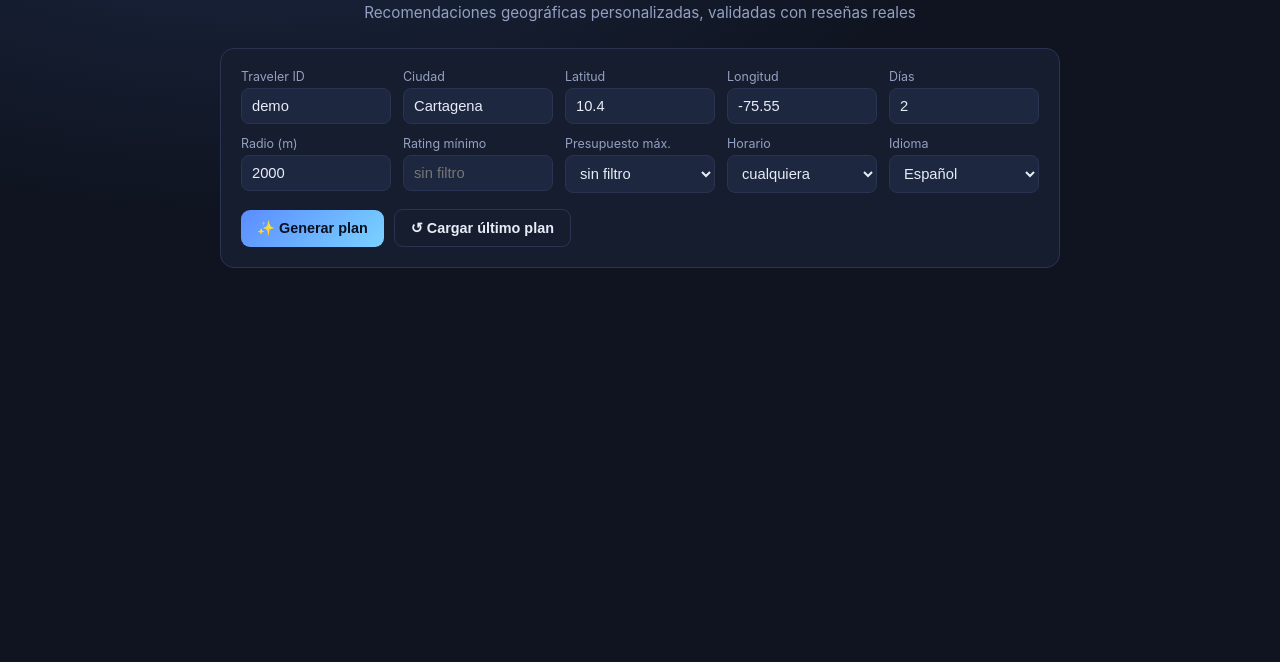
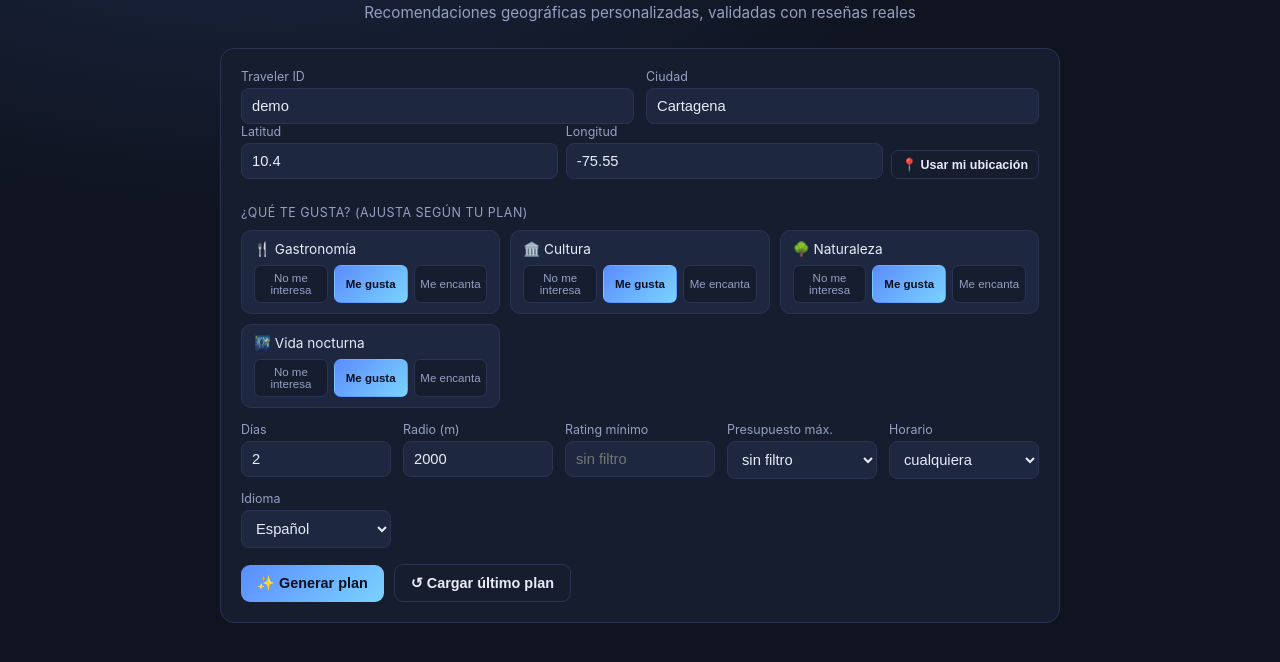
Before and after one commit to haiderelprogramador/geo-agency, a plain HTML site: page app/static/index.html in a window 1280 px wide. Shown: the part 66-728 px from the top of the page. Drawn offline with Linux system fonts and the light colour scheme.

Commit message:
Pregunta gustos del usuario y usa su ubicacion real para generar el plan

```diff
--- a/app/static/index.html
+++ b/app/static/index.html
@@ -220,6 +220,61 @@
     border: 2px solid #0b1020;
   }
   .day-marker span { transform: rotate(45deg); }
+
+  .taste-grid {
+    display: grid;
+    grid-template-columns: repeat(auto-fit, minmax(220px, 1fr));
+    gap: 10px;
+    margin-bottom: 4px;
+  }
+  .taste-item {
+    background: var(--panel-2);
+    border: 1px solid var(--border);
+    border-radius: 10px;
+    padding: 10px 12px;
+  }
+  .taste-item .taste-label {
+    display: flex;
+    justify-content: space-between;
+    font-size: 0.85rem;
+    margin-bottom: 8px;
+    color: var(--text);
+  }
+  .taste-levels {
+    display: flex;
+    gap: 6px;
+  }
+  .taste-levels button {
+    flex: 1;
+    padding: 6px 4px;
+    font-size: 0.72rem;
+    font-weight: 500;
+    background: var(--panel);
+    border: 1px solid var(--border);
+    color: var(--muted);
+    border-radius: 7px;
+  }
+  .taste-levels button.active {
+    background: linear-gradient(135deg, var(--accent), var(--accent-2));
+    color: #0b1020;
+    border-color: transparent;
+    font-weight: 700;
+  }
+  .geo-row {
+    display: flex;
+    gap: 8px;
+    align-items: flex-end;
+    margin-bottom: 12px;
+  }
+  .geo-row > div { flex: 1; }
+  #geoStatus { color: var(--muted); font-size: 0.78rem; margin-top: 4px; min-height: 1em; }
+  .section-label {
+    font-size: 0.78rem;
+    color: var(--muted);
+    text-transform: uppercase;
+    letter-spacing: 0.04em;
+    margin: 2px 0 10px;
+  }
   .spinner {
     display: inline-block;
     width: 14px; height: 14px;
@@ -251,6 +306,9 @@
         <label>Ciudad</label>
         <input id="city" value="Cartagena" />
       </div>
+    </div>
+
+    <div class="geo-row">
       <div>
         <label>Latitud</label>
         <input id="latitude" value="10.4" />
@@ -259,6 +317,14 @@
         <label>Longitud</label>
         <input id="longitude" value="-75.55" />
       </div>
+      <button class="btn-ghost btn-sm" type="button" onclick="useMyLocation()" id="geoBtn">📍 Usar mi ubicación</button>
+    </div>
+    <div id="geoStatus"></div>
+
+    <p class="section-label">¿Qué te gusta? (ajusta según tu plan)</p>
+    <div class="taste-grid" id="tasteGrid"></div>
+
+    <div class="form-grid" style="margin-top: 14px;">
       <div>
         <label>Días</label>
         <input id="days" type="number" min="1" max="7" value="2" />
@@ -313,6 +379,77 @@ const API = "";
 let currentPlanId = null;
 let currentTravelerId = "demo";
 
+// RF1: gustos explícitos — mismas categorías que el backend reconoce
+// (app/agents/tools.py CATEGORY_TO_GOOGLE_TYPES). 3 niveles simples en vez
+// de un slider: más rápido de usar desde el celular y ya cubre el rango
+// que el ranking necesita (0.1 / 0.6 / 0.9).
+const TASTE_CATEGORIES = [
+  { key: "gastronomía", label: "🍴 Gastronomía" },
+  { key: "cultura", label: "🏛️ Cultura" },
+  { key: "naturaleza", label: "🌳 Naturaleza" },
+  { key: "vida_nocturna", label: "🌃 Vida nocturna" },
+];
+const TASTE_LEVELS = [
+  { value: 0.1, label: "No me interesa" },
+  { value: 0.6, label: "Me gusta" },
+  { value: 0.9, label: "Me encanta" },
+];
+const tasteState = Object.fromEntries(TASTE_CATEGORIES.map((c) => [c.key, 0.6]));
+
+function renderTasteGrid() {
+  const grid = document.getElementById("tasteGrid");
+  grid.innerHTML = TASTE_CATEGORIES.map((cat) => `
+    <div class="taste-item">
+      <div class="taste-label"><span>${cat.label}</span></div>
+      <div class="taste-levels" id="taste-${cat.key}">
+        ${TASTE_LEVELS.map((lvl) => `
+          <button type="button"
+            class="${tasteState[cat.key] === lvl.value ? "active" : ""}"
+            onclick="setTasteLevel('${cat.key}', ${lvl.value})">${lvl.label}</button>
+        `).join("")}
+      </div>
+    </div>
+  `).join("");
+}
+
+function setTasteLevel(category, value) {
+  tasteState[category] = value;
+  renderTasteGrid();
+}
+
+function syncTasteGridFromProfile(profile) {
+  if (!profile) return;
+  for (const cat of TASTE_CATEGORIES) {
+    if (typeof profile[cat.key] === "number") tasteState[cat.key] = profile[cat.key];
+  }
+  renderTasteGrid();
+}
+
+function useMyLocation() {
+  const geoStatus = document.getElementById("geoStatus");
+  if (!navigator.geolocation) {
+    geoStatus.textContent = "Tu navegador no soporta geolocalización — escribe la latitud/longitud a mano.";
+    return;
+  }
+  geoStatus.textContent = "Buscando tu ubicación...";
+  document.getElementById("geoBtn").disabled = true;
+  navigator.geolocation.getCurrentPosition(
+    (pos) => {
+      document.getElementById("latitude").value = pos.coords.latitude.toFixed(6);
+      document.getElementById("longitude").value = pos.coords.longitude.toFixed(6);
+      geoStatus.textContent = "📍 Ubicación detectada.";
+      document.getElementById("geoBtn").disabled = false;
+    },
+    (err) => {
+      geoStatus.textContent = "No se pudo obtener tu ubicación (" + err.message + "). Escríbela a mano.";
+      document.getElementById("geoBtn").disabled = false;
+    },
+    { enableHighAccuracy: true, timeout: 10000 }
+  );
+}
+
+renderTasteGrid();
+
 function setStatus(msg, kind) {
   const el = document.getElementById("status");
   el.textContent = msg || "";
@@ -345,6 +482,7 @@ async function generatePlan() {
     days: parseInt(document.getElementById("days").value, 10) || 1,
     radius_m: parseInt(document.getElementById("radiusM").value, 10) || 2000,
     language: document.getElementById("language").value,
+    taste_profile: { ...tasteState },
   };
   const minRating = document.getElementById("minRating").value;
   if (minRating !== "") payload.min_rating = parseFloat(minRating);
@@ -404,6 +542,7 @@ function openNowLabel(openNow) {
 function renderPlan(plan) {
   currentPlanId = plan.plan_id;
   window.__lastStopIds = plan.stops.map((s) => s.place.id);
+  syncTasteGridFromProfile(plan.taste_profile);
   const container = document.getElementById("planContainer");
   const profileHtml = Object.entries(plan.taste_profile)
     .map(([cat, w]) => `<span class="pill">${cat}: <b>${w.toFixed(2)}</b></span>`)
```
Also changed, not shown: 3 other files.
